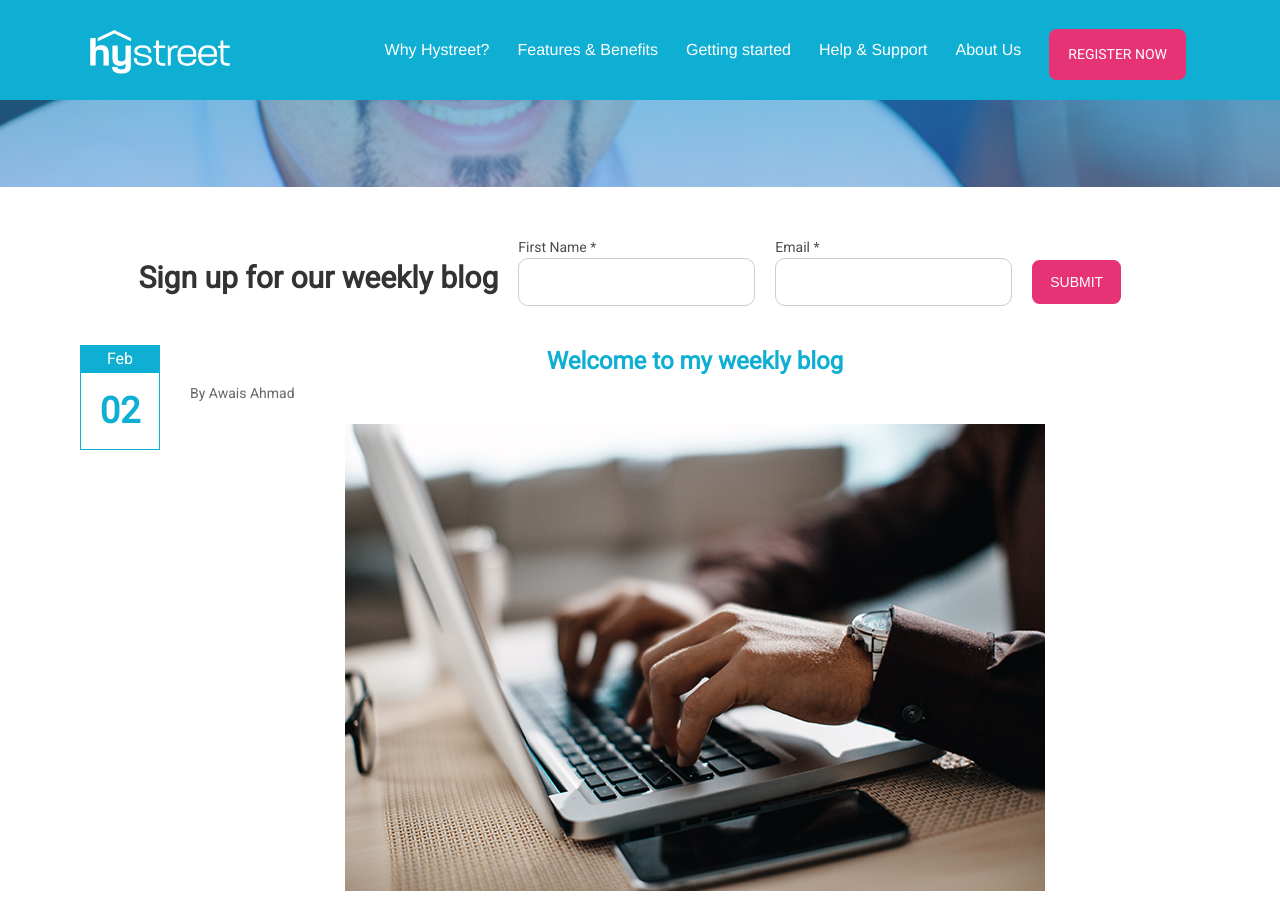
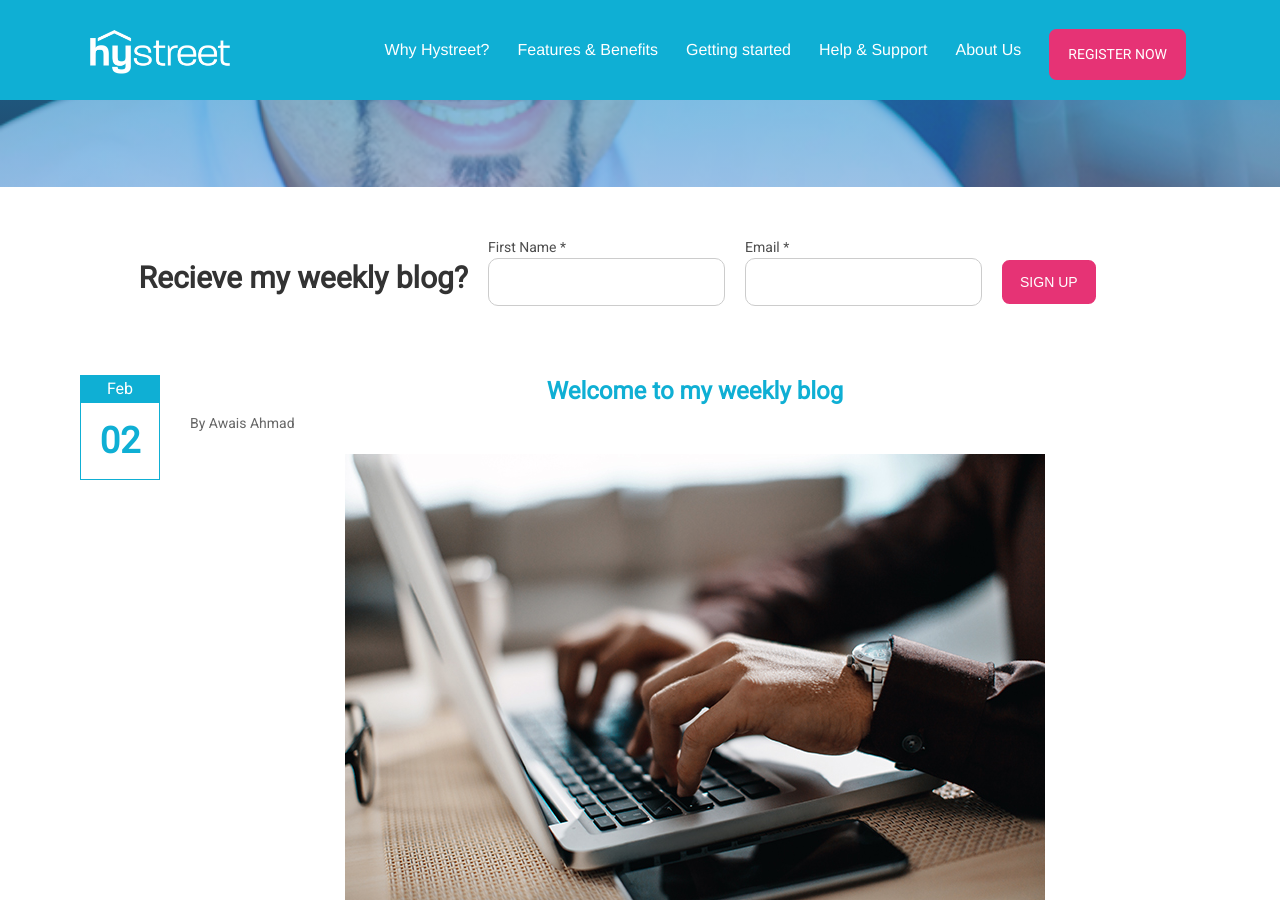
Before and after one commit to hystreet/hystreet.github.io, a Jekyll site: the page built from blog/index.html, in a window 1280 px wide and 900 px high, scrolled down 390 px. Built offline with Jekyll 4.4.1, drawn with Linux system fonts in a browser that asks for light colours; a script that is not in the unit is left out; the list of posts is cut into pages by our own code.

Commit message:
Update blog.html

```diff
--- a/_layouts/blog.html
+++ b/_layouts/blog.html
@@ -21,13 +21,13 @@ layout: default
   </div>
 </div>
 <div class='full'>
-  <div class='row' style="max-width: 1003px; margin-bottom: 20px;">
+  <div class='row' style="max-width: 1003px; margin-bottom: 50px;">
     <div style="margin:0 auto;">
       <h2 style="
     float:  left;
     margin-right:  20px;
     margin-top: 20px;
-">Sign up for our weekly blog</h2>
+">Recieve my weekly blog?</h2>
 <form accept-charset="UTF-8" action="https://ge395.infusionsoft.com/app/form/process/3a2068882de6cd4ab24e281e9c53eedf" class="infusion-form" id="inf_form_3a2068882de6cd4ab24e281e9c53eedf" method="POST">
     <input name="inf_form_xid" type="hidden" value="3a2068882de6cd4ab24e281e9c53eedf" />
     <input name="inf_form_name" type="hidden" value="Web Form submitted" />
@@ -44,7 +44,7 @@ layout: default
         <div>&nbsp;</div>
     </div>
     <div class="infusion-submit" style="float: left; margin-right: 20px; margin-top: 7px;">
-        <button style="margin:0 auto; display: block;" class="infusion-recaptcha" id="recaptcha_3a2068882de6cd4ab24e281e9c53eedf" type="submit">Submit</button>
+        <button style="margin:0 auto; display: block;" class="infusion-recaptcha" id="recaptcha_3a2068882de6cd4ab24e281e9c53eedf" type="submit">Sign up</button>
     </div>
 </form>
 <script type="text/javascript" src="https://ge395.infusionsoft.com/app/webTracking/getTrackingCode"></script>
```
